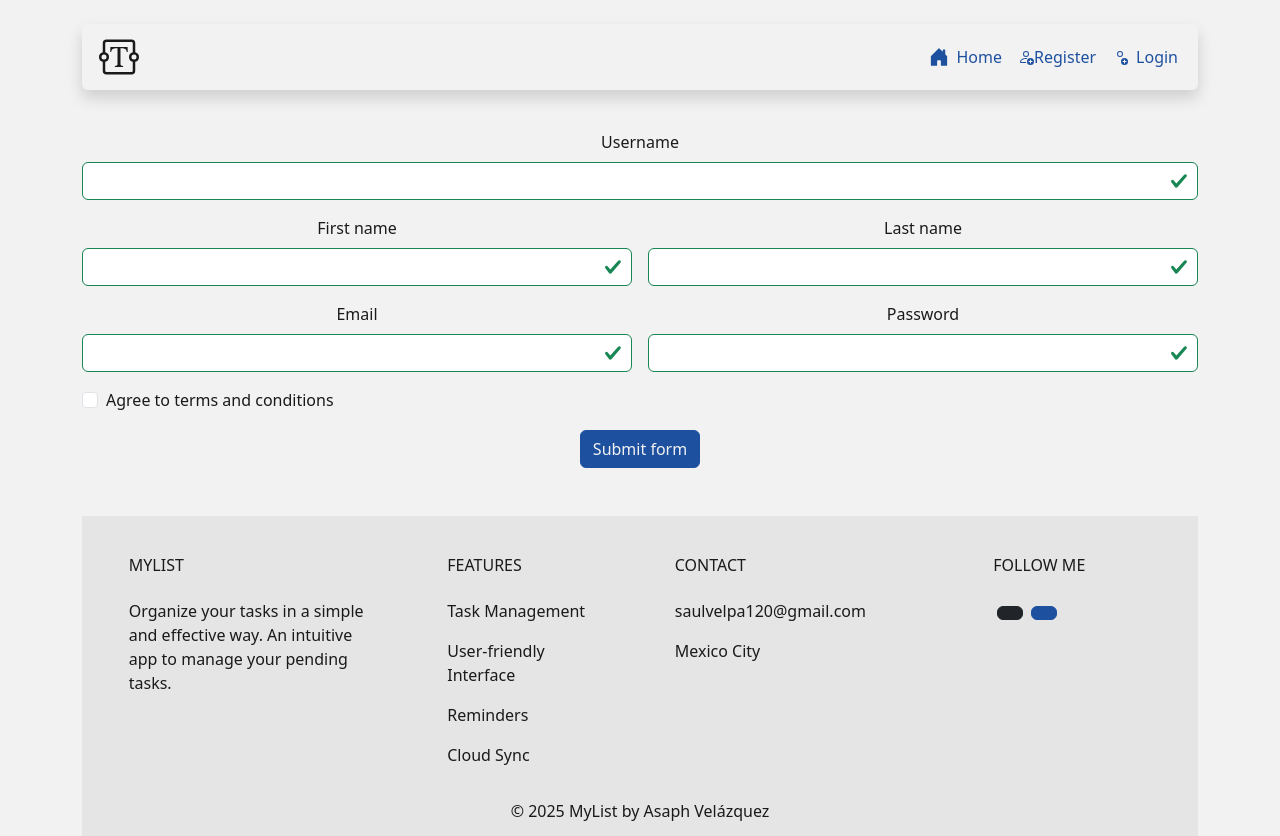
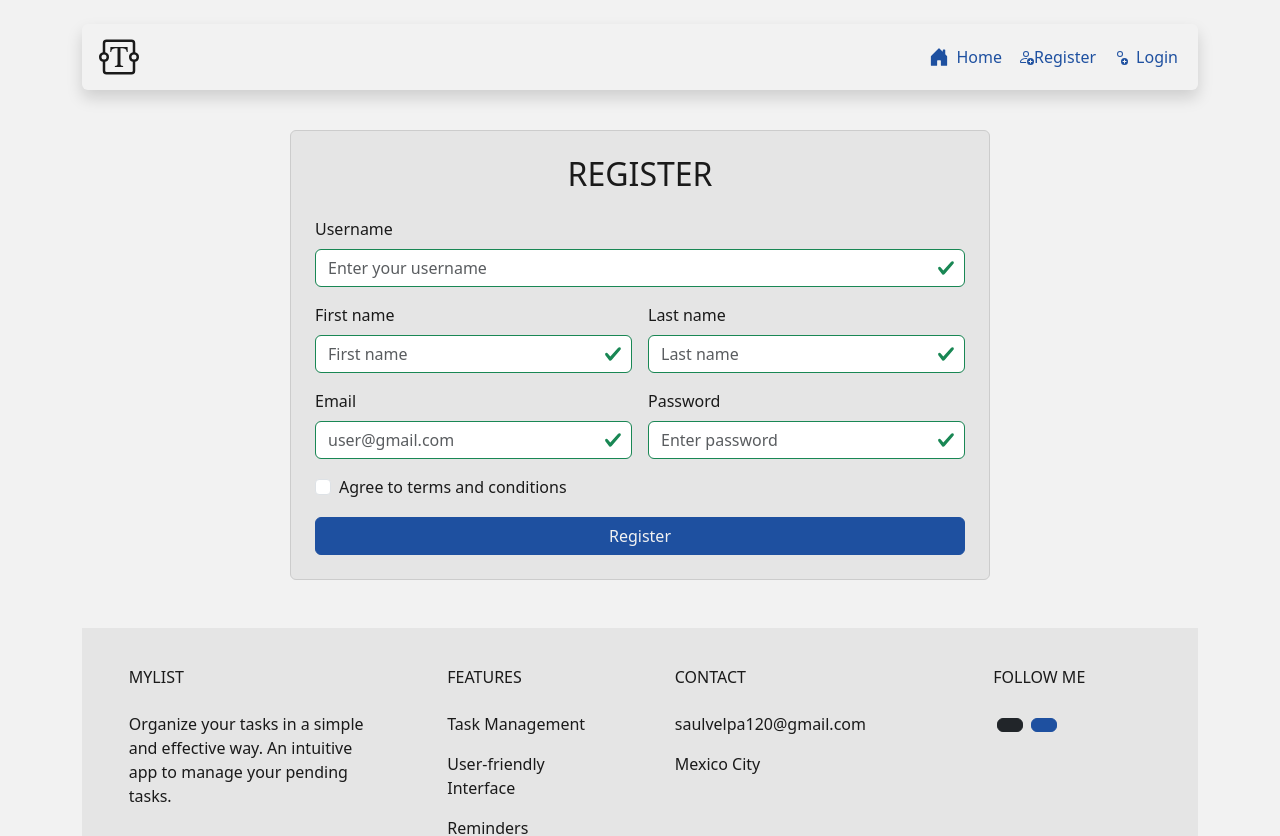
Before and after one commit to Asaph-Velazquez/To-Do-List-App, a React (Vite) app: page /rForm in a window 1280 px wide. Shown: the top 836 px of the page. Built offline with nearby package versions, Linux system fonts and the light colour scheme.

Commit message:
update rForm Style

```diff
--- a/src/components/Registration/rForm.tsx
+++ b/src/components/Registration/rForm.tsx
@@ -83,31 +83,31 @@ function rForm() {
       }
     }
   };
-
   return (
-    <div className="container center">
+    <div className="container d-flex justify-content-center">
+      <div className="card p-4" style={{ width: "700px", maxWidth: "90vw" }}>
+        <h2 className="text-center mb-4">REGISTER</h2>
         <form className="row g-3" onSubmit={handleSubmit}>
           <div className="col-md-12">
-          <label htmlFor="validationServerUsername" className="form-label d-flex justify-content-center">
+            <label htmlFor="validationServerUsername" className="form-label">
               Username
             </label>
-          <div className="input-group has-validation">
             <input
               ref={userNameInfo}
               type="text"
               className={`form-control ${validationErrors.username ? 'is-invalid' : 'is-valid'}`}
               id="validationServerUsername"
               onChange={(e) => handleInputChange('username', e.target.value)}
+              placeholder="Enter your username"
               required
             />
             {validationErrors.username && (
               <div className="invalid-feedback">{validationErrors.username}</div>
             )}
           </div>
-        </div>
 
           <div className="col-md-6">
-          <label htmlFor="validationServer01" className="form-label d-flex justify-content-center">
+            <label htmlFor="validationServer01" className="form-label">
               First name
             </label>
             <input
@@ -116,6 +116,7 @@ function rForm() {
               className={`form-control ${validationErrors.firstName ? 'is-invalid' : 'is-valid'}`}
               id="validationServer01"
               onChange={(e) => handleInputChange('firstName', e.target.value)}
+              placeholder="First name"
               required
             />
             {validationErrors.firstName && (
@@ -124,7 +125,7 @@ function rForm() {
           </div>
 
           <div className="col-md-6">
-          <label htmlFor="validationServer02" className="form-label d-flex justify-content-center">
+            <label htmlFor="validationServer02" className="form-label">
               Last name
             </label>
             <input
@@ -133,6 +134,7 @@ function rForm() {
               className={`form-control ${validationErrors.lastName ? 'is-invalid' : 'is-valid'}`}
               id="validationServer02"
               onChange={(e) => handleInputChange('lastName', e.target.value)}
+              placeholder="Last name"
               required
             />
             {validationErrors.lastName && (
@@ -141,26 +143,25 @@ function rForm() {
           </div>
 
           <div className="col-md-6">
-          <label htmlFor="validationServerMail" className="form-label d-flex justify-content-center">
+            <label htmlFor="validationServerMail" className="form-label">
               Email
             </label>
-          <div className="input-group has-validation">
             <input
               ref={emailInfo}
               type="email"
               className={`form-control ${validationErrors.email ? 'is-invalid' : 'is-valid'}`}
               id="validationServerMail"
               onChange={(e) => handleInputChange('email', e.target.value)}
+              placeholder="user@gmail.com"
               required
             />
             {validationErrors.email && (
               <div className="invalid-feedback">{validationErrors.email}</div>
             )}
           </div>
-        </div>
 
           <div className="col-md-6">
-          <label htmlFor="validationServerPassword" className="form-label d-flex justify-content-center">
+            <label htmlFor="validationServerPassword" className="form-label">
               Password
             </label>
             <input
@@ -169,6 +170,7 @@ function rForm() {
               className={`form-control ${validationErrors.password ? 'is-invalid' : 'is-valid'}`}
               id="validationServerPassword"
               onChange={(e) => handleInputChange('password', e.target.value)}
+              placeholder="Enter password"
               required
             />
             {validationErrors.password && (
@@ -190,13 +192,14 @@ function rForm() {
             </div>
           </div>
 
-        <div className="col-12 d-flex justify-content-center">
-          <button className="btn btn-primary" type="submit">
-            Submit form
+          <div className="col-12">
+            <button className="btn btn-primary w-100 d-flex justify-content-center" type="submit">
+              Register
             </button>
           </div>
         </form>
       </div>
+    </div>
   );
 }
 export default rForm;
```
Lines whose indentation alone changed are shown as unchanged.
